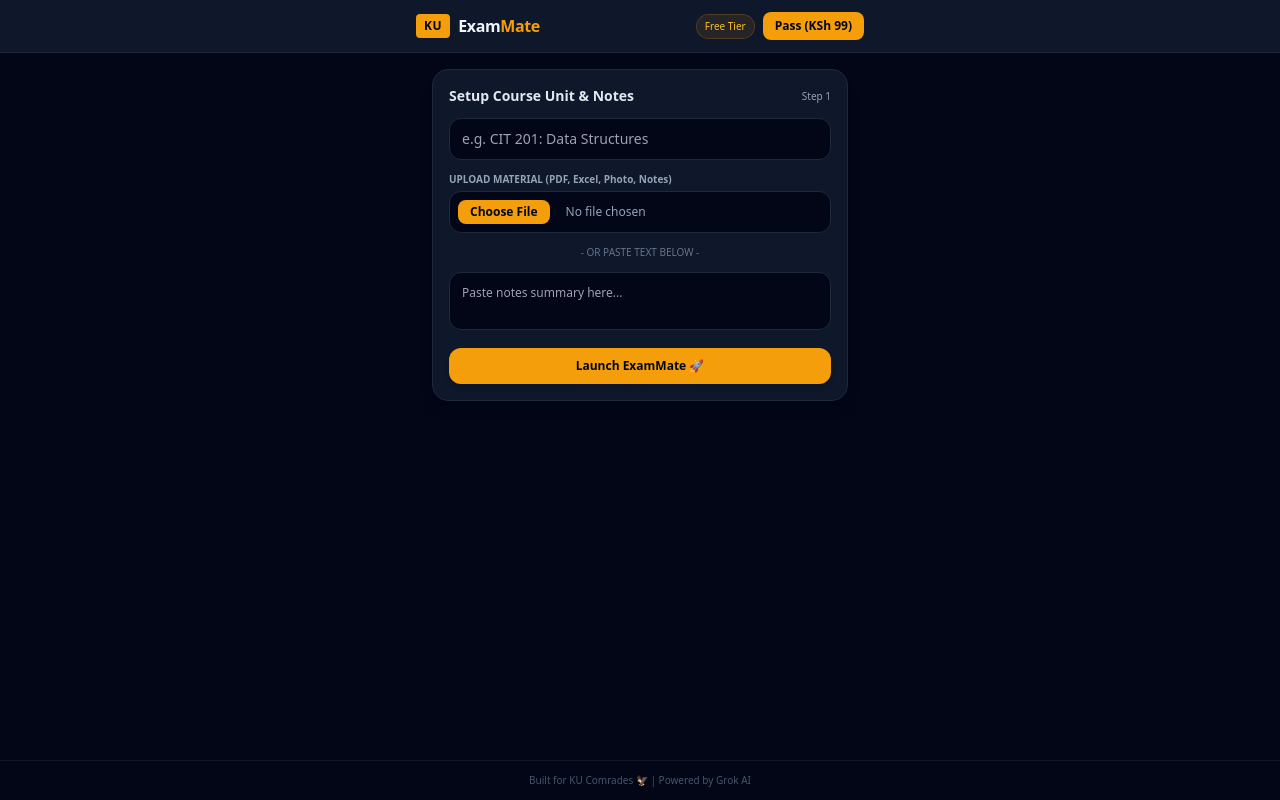
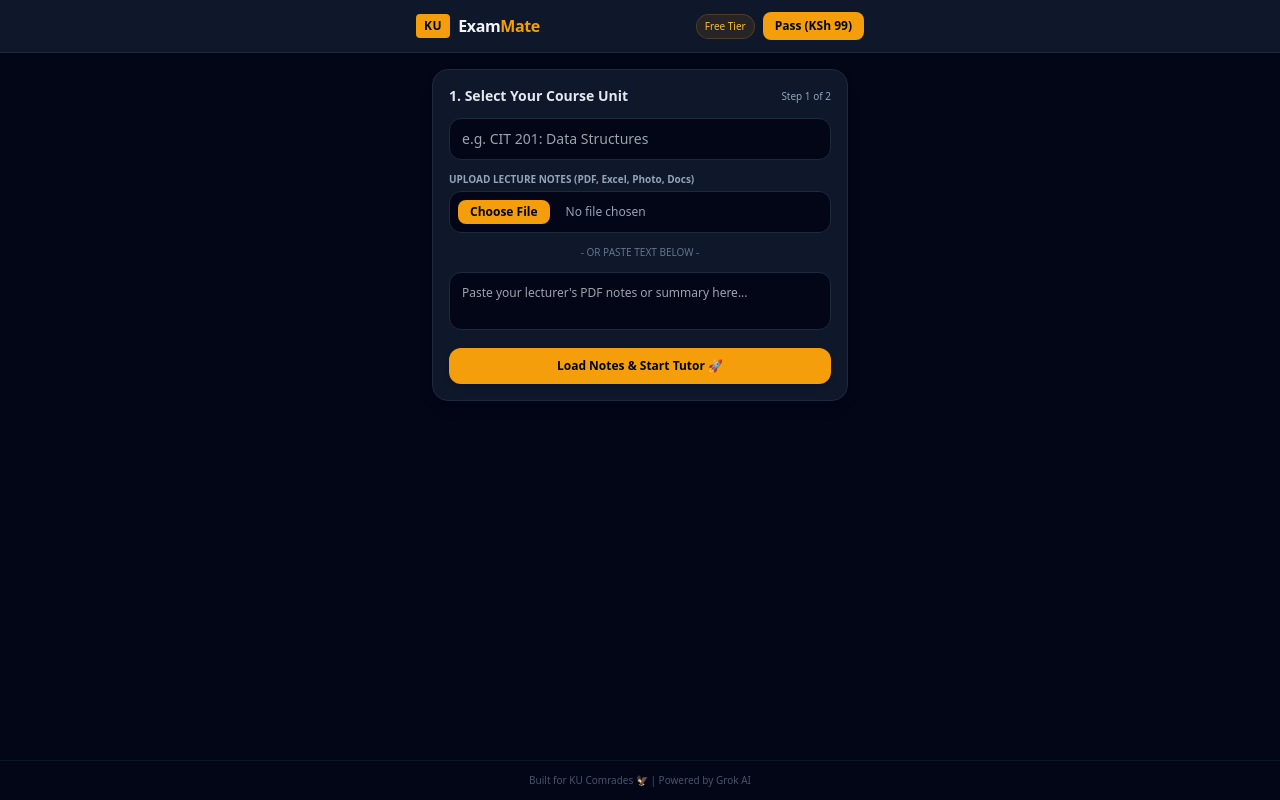
Before and after one commit to mwangomeeric39-debug/ku-exammate, a plain HTML site: page index.html in a window 1280 px wide. Drawn offline with nearby package versions, Linux system fonts and the light colour scheme; a script that the page names is missing.

```diff
--- a/index.html
+++ b/index.html
@@ -33,26 +33,27 @@
         <!-- Step 1: Unit Setup Card -->
         <div id="setupCard" class="bg-slate-900 border border-slate-800 rounded-2xl p-4 space-y-3 shadow-lg">
             <div class="flex justify-between items-center">
-                <h2 class="font-bold text-sm text-slate-200">Setup Course Unit & Notes</h2>
-                <span class="text-[10px] text-slate-400">Step 1</span>
+                <h2 class="font-bold text-sm text-slate-200">1. Select Your Course Unit</h2>
+                <span class="text-[10px] text-slate-400">Step 1 of 2</span>
             </div>
             <div>
                 <input type="text" id="unitCode" placeholder="e.g. CIT 201: Data Structures" class="w-full bg-slate-950 border border-slate-800 rounded-xl px-3 py-2.5 text-sm text-slate-200 focus:outline-none focus:border-amber-500">
             </div>
 
+            <!-- Restored File Upload Button -->
             <div class="space-y-1">
-                <label class="block text-[10px] font-semibold text-slate-400">UPLOAD MATERIAL (PDF, Excel, Photo, Notes)</label>
+                <label class="block text-[10px] font-semibold text-slate-400">UPLOAD LECTURE NOTES (PDF, Excel, Photo, Docs)</label>
                 <input type="file" id="mediaFile" accept=".pdf,.xlsx,.xls,.csv,image/*" class="w-full bg-slate-950 border border-slate-800 rounded-xl p-2 text-xs text-slate-400 file:mr-4 file:py-1 file:px-3 file:rounded-lg file:border-0 file:text-xs file:font-bold file:bg-amber-500 file:text-slate-950 hover:file:bg-amber-400 cursor-pointer">
             </div>
 
             <div class="text-center text-[10px] text-slate-500">- OR PASTE TEXT BELOW -</div>
 
             <div>
-                <textarea id="notesInput" rows="2" placeholder="Paste notes summary here..." class="w-full bg-slate-950 border border-slate-800 rounded-xl p-3 text-xs text-slate-200 focus:outline-none focus:border-amber-500 resize-none"></textarea>
+                <textarea id="notesInput" rows="2" placeholder="Paste your lecturer's PDF notes or summary here..." class="w-full bg-slate-950 border border-slate-800 rounded-xl p-3 text-xs text-slate-200 focus:outline-none focus:border-amber-500 resize-none"></textarea>
             </div>
 
             <button onclick="initializeTutor()" class="w-full bg-amber-500 hover:bg-amber-400 text-slate-950 font-bold py-2.5 rounded-xl transition text-xs shadow-md">
-                Launch ExamMate 🚀
+                Load Notes & Start Tutor 🚀
             </button>
         </div>
 
@@ -135,7 +136,7 @@
                 </div>
             </div>
 
-            <!-- 6. ADAPTIVE DIAGNOSTIC LOOP (The 8-Step Workflow) -->
+            <!-- 6. ADAPTIVE DIAGNOSTIC LOOP -->
             <div id="viewAdaptive" class="hidden flex-1 flex flex-col bg-slate-900 border border-slate-800 rounded-2xl p-4 space-y-3">
                 <div class="border-b border-slate-800 pb-2 flex justify-between items-center">
                     <span class="text-xs font-bold text-amber-400">Adaptive Diagnostic Coach 🧬</span>
@@ -144,7 +145,7 @@
                 <div id="adaptiveContent" class="flex-1 text-xs text-slate-300 space-y-3 overflow-y-auto max-h-[300px]">
                     <div class="bg-slate-950 p-3 rounded-xl border border-slate-800 space-y-2">
                         <p class="font-bold text-white">How the Adaptive Loop Works:</p>
-                        <p class="text-slate-400 text-[11px]">1. ExamMate analyzes your notes to identify core topics.<br>2. You take a diagnostic test.<br>3. ExamMate diagnoses your weak topic (e.g. database normalization), simplifies it, gives you targeted practice questions, re-tests you, and measures your improvement!</p>
+                        <p class="text-slate-400 text-[11px]">1. ExamMate analyzes your notes to identify core topics.<br>2. You take a diagnostic test.<br>3. ExamMate diagnoses your weak topic, simplifies it, gives you targeted practice questions, re-tests you, and measures your improvement!</p>
                     </div>
                 </div>
             </div>
@@ -240,7 +241,7 @@
                     contentType = "text/plain";
                 } else {
                     alert("Tafadhali upload faili au weka notes kwa text box! 😅");
-                    button.innerText = "Launch ExamMate 🚀";
+                    button.innerText = "Load Notes & Start Tutor 🚀";
                     return;
                 }
 
@@ -252,7 +253,7 @@
             } catch (err) {
                 console.error("Error:", err);
                 alert("Error processing file. Try again.");
-                button.innerText = "Launch ExamMate 🚀";
+                button.innerText = "Load Notes & Start Tutor 🚀";
             }
         }
 
@@ -398,7 +399,6 @@
             document.getElementById('examContent').innerHTML = `<div class="bg-slate-950 p-4 rounded-xl border border-emerald-500/30 space-y-2"><span class="font-bold text-emerald-400">Exam Grading & Feedback</span><p class="text-slate-300 leading-relaxed">${reply.replace(/\n/g, '<br>')}</p><button onclick="startExam()" class="mt-2 w-full bg-slate-800 text-slate-300 font-bold py-2 rounded-lg text-xs">Retake Exam 🔄</button></div>`;
         }
 
-        // ADAPTIVE DIAGNOSTIC WORKFLOW
         async function startAdaptiveDiagnostic() {
             const container = document.getElementById('adaptiveContent');
             container.innerHTML = `
```
